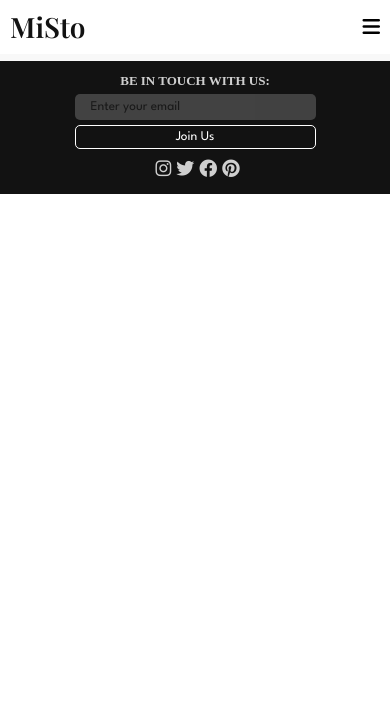
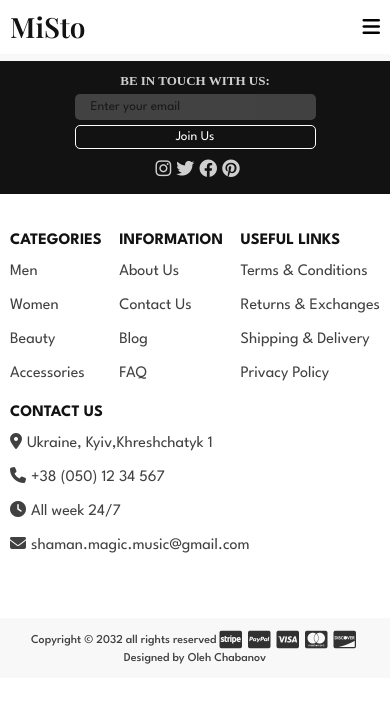
Before and after one commit to Chamomile2023/Again_task2, a React (Vite) app: page / in a window 390 px wide. Shown: the top 702 px of the page. Built offline with nearby package versions, Linux system fonts and the light colour scheme.

Commit message:
End of footer fully

```diff
--- a/src/components/Footer/Footer.jsx
+++ b/src/components/Footer/Footer.jsx
@@ -1,10 +1,14 @@
 import React from "react";
+import FooterBottom from "./FooterBottom";
+import FooterMiddle from "./FooterMiddle";
 import FooterTop from "./FooterTop";
 
 const Footer = () => {
   return (
     <>
       <FooterTop />
+      <FooterMiddle />
+      <FooterBottom />
     </>
   );
 };
--- a/src/components/Footer/Footer.scss
+++ b/src/components/Footer/Footer.scss
@@ -212,3 +212,156 @@
         }
     }
 }
+
+.footer_middle{
+    width: 100%;
+    display: flex;
+    justify-content: space-between;
+    align-items: center;
+    &__hero{
+        display: flex;
+        justify-content: space-between;
+        align-items: center;
+        padding: 40px 0;
+        font-family: 'Spartan';
+    }
+    &__list{
+        &--title{
+            font-weight: bold;
+            font-size: 16px;
+            line-height: 13px;
+            text-transform: uppercase;
+            color: #121212;
+            margin-bottom: 8px;
+        }
+        &--icon{
+            padding-right: 5px;
+        }
+    }
+    &--link{
+            font-style: normal;
+            font-weight: 400;
+            font-size: 16px;
+            line-height: 34px;
+            color: #121212;
+            opacity: 0.8;
+    }
+}
+@media screen and (max-width: 640px) {
+    .container{
+        width: 100%;
+        max-width: 620px;
+        padding: 0 10px;
+    }
+    .footer_middle{
+        &__hero{
+            display: flex;
+            flex-wrap: wrap;
+        }
+        &__list{
+            margin-bottom: 15px;
+        }
+    }
+}
+.footer_bottom{
+    width: 100%;
+    display: flex;
+    justify-content: space-between;
+    align-items: center;
+    background-color: #F8F8F8;
+    padding: 12px 0;
+    &__hero{
+        display: flex;
+        justify-content: space-between;
+        align-items: center;
+        font-family: 'Spartan';
+    }
+    &__top{
+        &--paragraph{
+            font-style: normal;
+            font-weight: 500;
+            font-size: 15px;
+            line-height: 22px;
+            color: #121212;
+            opacity: 0.8;
+        }
+    }
+    &__middle{
+        &--link{
+            padding: 0 5px;
+        }
+        &--icon{
+            color: #000;
+            opacity: .8;
+            font-size: 25px;
+        }
+    }
+}
+@media screen and (max-width: 660px) {
+    .container{
+        width: 100%;
+        max-width: 640px;
+        padding: 0 10px;
+    }
+    .footer_bottom{
+        &__top{
+            &--paragraph{
+                font-size: 14px;
+                line-height: 18px;
+            }
+        }
+        &__middle{
+            &--link{
+                padding: 0 5px;
+            }
+            &--icon{
+                color: #000;
+                opacity: .8;
+                font-size: 20px;
+            }
+        }
+    }
+}
+@media screen and (max-width: 570px){
+    .container{
+        width: 100%;
+        max-width: 550px;
+        padding: 0 10px;
+    }
+    .footer_bottom{
+        &__hero{
+            display: flex;
+            flex-wrap: wrap;
+            align-items: center;
+        }
+    }
+}
+@media screen and (max-width: 412px) {
+    .container{
+        width: 100%;
+        max-width: 392px;
+        padding: 0 10px;
+    }
+    .footer_bottom{
+        &__hero{
+            display: flex;
+            justify-content: center;
+        }
+        &__top{
+            &--paragraph{
+                font-size: 12px;
+                line-height: 15px;
+            }
+        }
+        &__middle{
+            &--link{
+                padding: 0 3px;
+            }
+            &--icon{
+                color: #000;
+                opacity: .8;
+                font-size: 20px;
+            }
+        }
+    }
+}
--- /dev/null
+++ b/src/components/Footer/FooterBottom.jsx
@@ -0,0 +1,38 @@
+import React from "react";
+import './Footer.scss'
+
+const FooterBottom = () => {
+    return <>
+        <div className="footer_bottom">
+            <div className="container">
+                <div className="footer_bottom__hero">
+                    <div className="footer_bottom__top">
+                        <p className="footer_bottom__top--paragraph">Copyright © 2032 all rights reserved</p>
+                    </div>
+                    <div className="footer_bottom__middle">
+                        <a href="#" className="footer_bottom__middle--link">
+                            <i className="fa-brands fa-cc-stripe footer_bottom__middle--icon"></i>
+                        </a>
+                        <a href="#" className="footer_bottom__middle--link">
+                            <i className="fa-brands fa-cc-paypal footer_bottom__middle--icon"></i>
+                        </a>
+                        <a href="#" className="footer_bottom__middle--link">
+                            <i className="fa-brands fa-cc-visa footer_bottom__middle--icon"></i>
+                        </a>
+                        <a href="#" className="footer_bottom__middle--link">
+                            <i className="fa-brands fa-cc-mastercard footer_bottom__middle--icon"></i>
+                        </a>
+                        <a href="#" className="footer_bottom__middle--link">
+                            <i className="fa-brands fa-cc-discover footer_bottom__middle--icon"></i>
+                        </a>
+                    </div>
+                    <div className="footer_bottom__bottom">
+                        <p className="footer_bottom__top--paragraph">Designed by Oleh Chabanov</p>
+                    </div>
+                </div>
+            </div>
+        </div>
+    </>;
+};
+
+export default FooterBottom;
--- /dev/null
+++ b/src/components/Footer/FooterMiddle.jsx
@@ -0,0 +1,87 @@
+import React from "react";
+import './Footer.scss'
+
+const FooterMiddle = () => {
+    return <>
+        <div className="footer_middle">
+            <div className="container">
+                <div className="footer_middle__hero">
+                    <ul className="footer_middle__list">
+                        <p className="footer_middle__list--title">Categories</p>
+                        <li className="footer_middle__list--item">
+                            <a href="#" className="footer_middle--link">Men</a>
+                        </li>
+                        <li className="footer_middle__list--item">
+                            <a href="#" className="footer_middle--link">Women</a>
+                        </li>
+                        <li className="footer_middle__list--item">
+                            <a href="#" className="footer_middle--link">Beauty</a>
+                        </li>
+                        <li className="footer_middle__list--item">
+                            <a href="#" className="footer_middle--link">Accessories</a>
+                        </li>
+                    </ul>
+                    <ul className="footer_middle__list">
+                        <p className="footer_middle__list--title">Information</p>
+                        <li className="footer_middle__list--item">
+                            <a href="#" className="footer_middle--link">About Us</a>
+                        </li>
+                        <li className="footer_middle__list--item">
+                            <a href="#" className="footer_middle--link">Contact Us</a>
+                        </li>
+                        <li className="footer_middle__list--item">
+                            <a href="#" className="footer_middle--link">Blog</a>
+                        </li>
+                        <li className="footer_middle__list--item">
+                            <a href="#" className="footer_middle--link">FAQ</a>
+                        </li>
+                    </ul>
+                    <ul className="footer_middle__list">
+                        <p className="footer_middle__list--title">USEFUL LINKS</p>
+                        <li className="footer_middle__list--item">
+                            <a href="#" className="footer_middle--link">Terms & Conditions</a>
+                        </li>
+                        <li className="footer_middle__list--item">
+                            <a href="#" className="footer_middle--link">Returns & Exchanges</a>
+                        </li>
+                        <li className="footer_middle__list--item">
+                            <a href="#" className="footer_middle--link">Shipping & Delivery</a>
+                        </li>
+                        <li className="footer_middle__list--item">
+                            <a href="#" className="footer_middle--link">Privacy Policy</a>
+                        </li>
+                    </ul>
+                    <ul className="footer_middle__list">
+                        <p className="footer_middle__list--title">CONTACT US</p>
+                        <li className="footer_middle__list--item">
+                            <a href="#" className="footer_middle--link">
+                                <i className="fa-solid fa-location-dot footer_middle__list--icon"></i>
+                                Ukraine, Kyiv,Khreshchatyk 1
+                            </a>
+                        </li>
+                        <li className="footer_middle__list--item">
+                            <a href="#" className="footer_middle--link">
+                                <i className="fa-solid fa-phone footer_middle__list--icon"></i>
+                                +38 (050) 12 34 567
+                            </a>
+                        </li>
+                        <li className="footer_middle__list--item">
+                            <a href="#" className="footer_middle--link">
+                                <i className="fa-solid fa-clock footer_middle__list--icon"></i>
+                                All week 24/7
+                            </a>
+                        </li>
+                        <li className="footer_middle__list--item">
+                            <a href="#" className="footer_middle--link">
+                                <i className="fa-solid fa-envelope footer_middle__list--icon"></i>
+                                shaman.magic.music@gmail.com
+                            </a>
+                        </li>
+                    </ul>
+                </div>
+            </div>
+        </div>
+    </>;
+};
+
+export default FooterMiddle;
```
